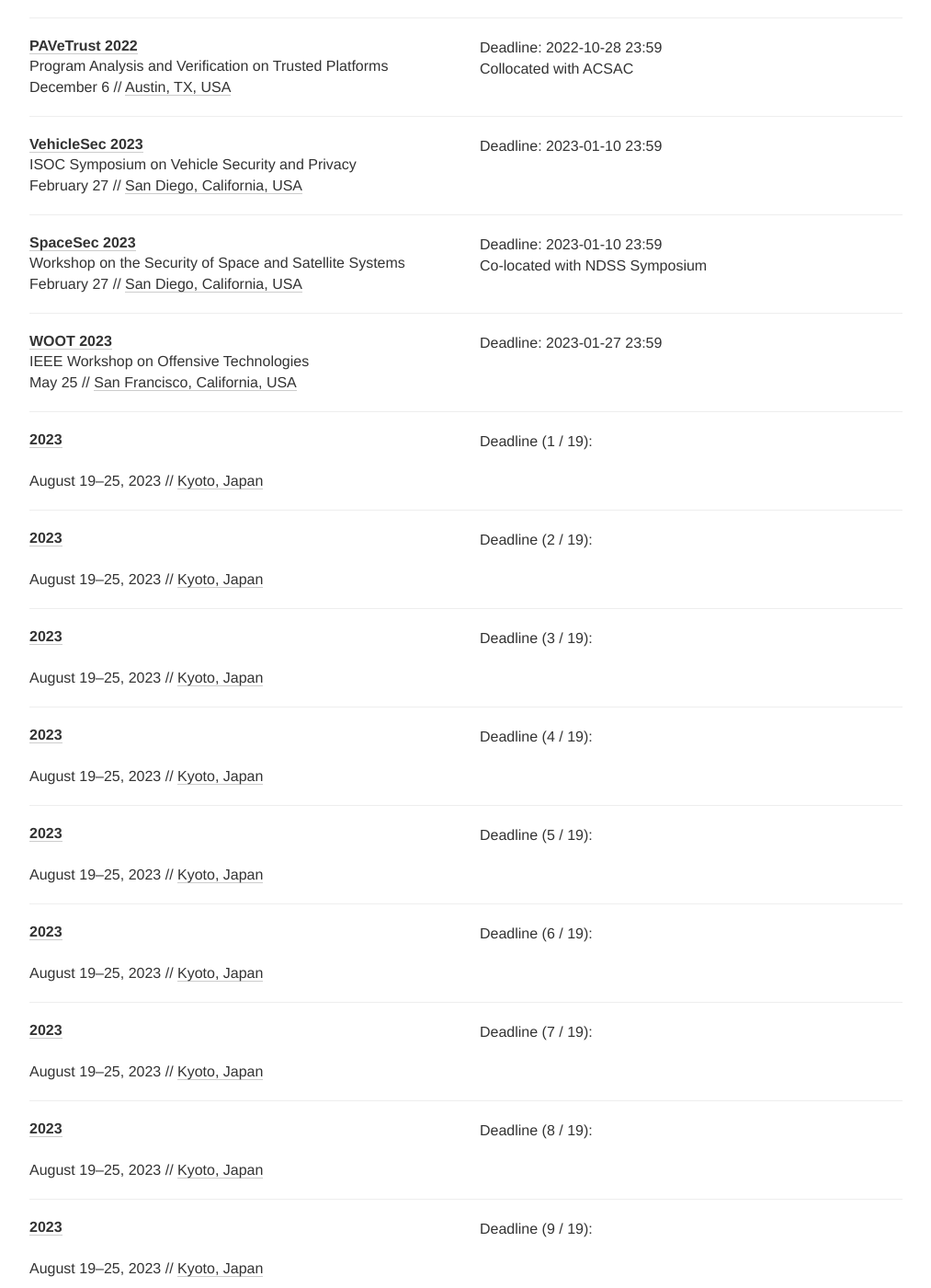
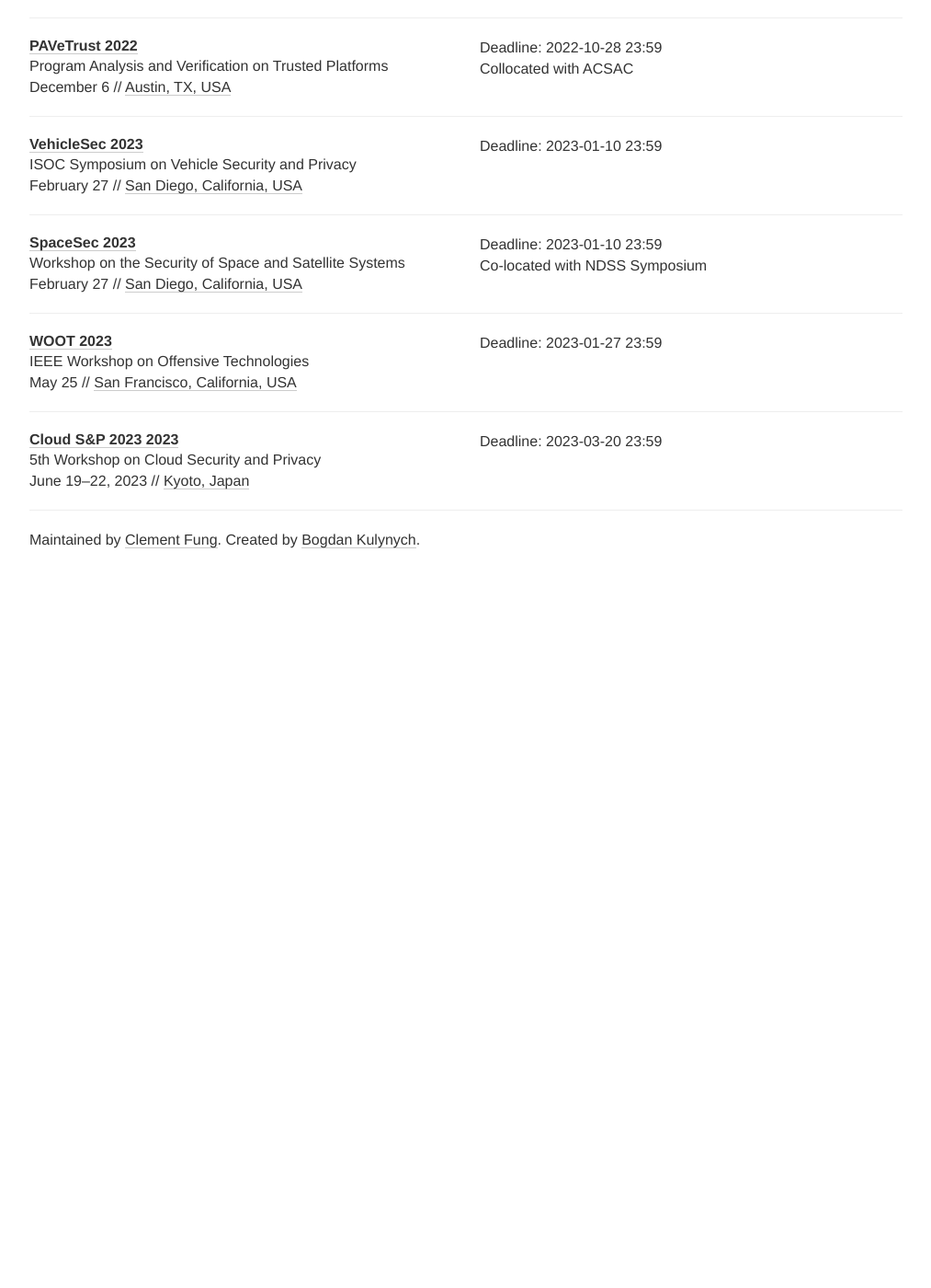
Before and after one commit to sec-deadlines/sec-deadlines.github.io, a Jekyll site: the page built from index.html, in a window 1280 px wide and 1400 px high, scrolled down 8123 px. Shown: the whole window at 92% size, without its empty margins (133-1146 px from the left). Built offline with Jekyll 4.4.1, drawn with Linux system fonts in a browser that asks for light colours; nearby versions of some CDN libraries; comment, search, counter and statistics services are not loaded; after the commit the page ends 8753 px from its top, so only the background shows below that; some of the changed text lies outside the part shown.

Commit message:
Update conferences.yml

```diff
--- a/_data/conferences.yml
+++ b/_data/conferences.yml
@@ -542,15 +542,11 @@
   place: San Francisco, California, USA
   tags: [SEC, PRIV, CRYPTO, SHOP]
 
-- title: Cloud S&P 2023
+- name: Cloud S&P 2023
+  description: 5th Workshop on Cloud Security and Privacy
   year: 2023
-  id: cloudS&P2023
   link: https://cloudsp2023.encs.concordia.ca/
-  deadline: '2023-03-20 23:59:59'
-  timezone: UTC-5
+  deadline: ["2023-03-20 23:59"]
+  date: June 19-22, 2023
   place: Kyoto, Japan
-  date: August 19-25, 2023
-  start: 2023-06-19
-  end: 2023-06-22
-  sub: CloudSecurity
-  note: CLOUD S&P brings researchers and practitioners on the cloud domain to present and initiate discussion on various security and privacy attacks and their countermeasures to improve the security guarantee in a cloud ecosystem.
+  tags: [SEC, PRIV, CRYPTO, Cloud]
```
